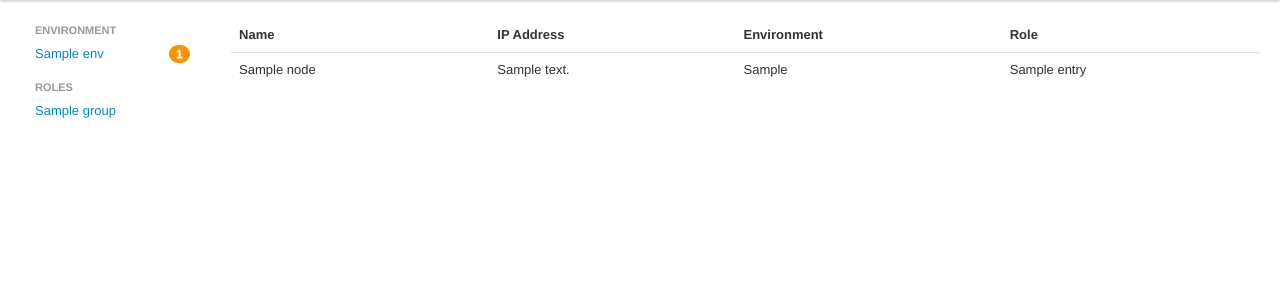
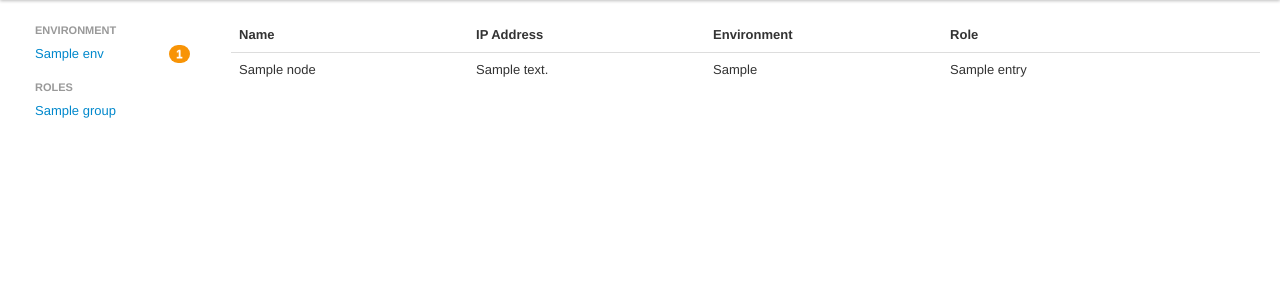
Before and after one commit to tobami/kitchen, a Django app: template kitchen/templates/main.html in a window 1280 px wide. Shown: the part 42-342 px from the top of the page. Run offline with Django 3.2, Linux system fonts and the light colour scheme; the template is opened without the code that fills it: most values are stand-ins (such as "Sample title", 1, 10 or a date in 2020); some libraries are stand-ins or nearby versions.

Commit message:
Use a fixed width for table cells and headers

```diff
--- a/kitchen/dashboard/static/css/base.css
+++ b/kitchen/dashboard/static/css/base.css
@@ -22,3 +22,8 @@ body {
 .badge {
     float: right;
 }
+
+.node_name, .node_ip,
+.node_env {
+    width: 17em;
+}
--- a/kitchen/templates/main.html
+++ b/kitchen/templates/main.html
@@ -5,10 +5,10 @@
         <table class="table">
             <thead>
                 <tr>
-                    <th>Name</th>
-                    <th>IP Address</th>
-                    <th>Environment</th>
-                    <th>Role</th>
+                    <th class="node_name">Name</th>
+                    <th class="node_ip">IP Address</th>
+                    <th class="node_env">Environment</th>
+                    <th class="node_role">Role</th>
                 </tr>
             </thead>
             {% for node in nodes %}
```
